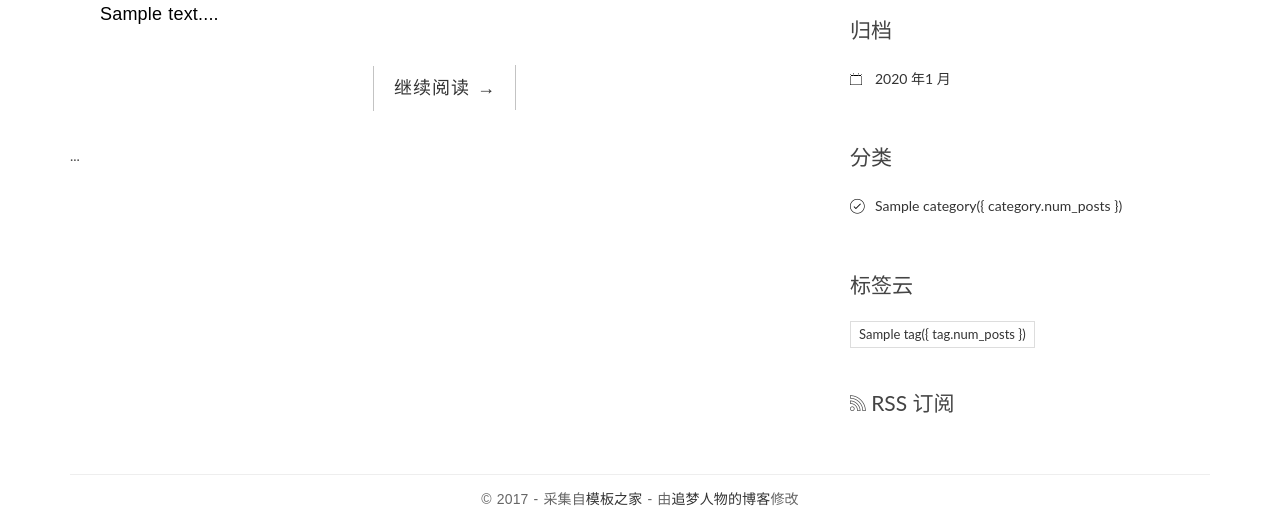
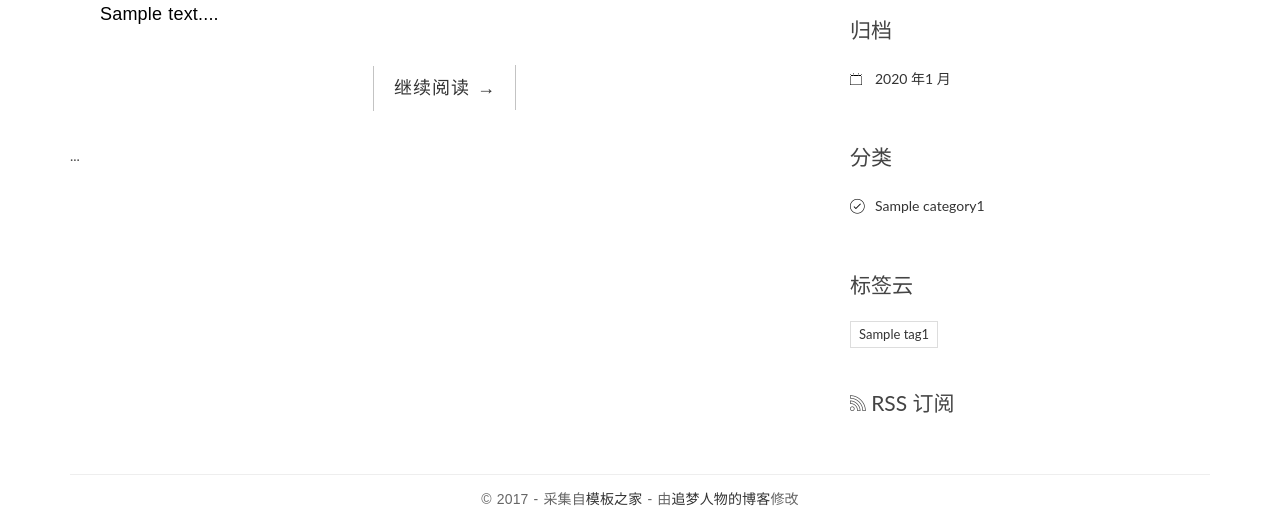
Before and after one commit to YellowDong/myblog, a Django app: page / in a window 1280 px wide. Shown: the part 285-815 px from the top of the page. Run offline with Django 3.2, Linux system fonts and the light colour scheme; tables that the repository leaves empty hold one stand-in row (values such as "Sample post"); some libraries are stand-ins or nearby versions.

Commit message:
update category and tag num

```diff
--- a/blogproject/templates/base.html
+++ b/blogproject/templates/base.html
@@ -41,7 +41,7 @@
 
                     <div class="collapse navbar-collapse" id="bs-example-navbar-collapse-1">
                         <ul class="nav navbar-nav navbar-right">
-                            <li class="cl-effect-11"><a href="index.html" data-hover="首页">首页</a></li>
+                            <li class="cl-effect-11"><a href="{% url 'blog:index' %}" data-hover="首页">首页</a></li>
                             <li class="cl-effect-11"><a href="full-width.html" data-hover="博客">博客</a></li>
                             <li class="cl-effect-11"><a href="about.html" data-hover="关于">关于</a></li>
                             <li class="cl-effect-11"><a href="contact.html" data-hover="联系">联系</a></li>
@@ -107,7 +107,7 @@
                     <ul>
                         {% for category in categories_list %}
                         <li>
-                            <a href="{% url 'blog:categories' category.pk %}">{{ category.name }}<span class="post-count">({ category.num_posts })</span></a>
+                            <a href="{% url 'blog:categories' category.pk %}">{{ category.name }}<span class="post-count">{{ category.num_posts }}</span></a>
                         </li>
                         {% empty %}
                         暂无分类！
@@ -121,7 +121,7 @@
                     <ul>
                         {% for tag in tag_list %}
                         <li>
-                            <a href="{% url 'blog:tags' tag.pk %}">{{ tag.name }}<span class="post-count">({ tag.num_posts })</span></a>
+                            <a href="{% url 'blog:tags' tag.pk %}">{{ tag.name }}<span class="post-count">{{ tag.num_posts }}</span></a>
                         </li>
                         {% empty %}
                         暂无标签！
```
